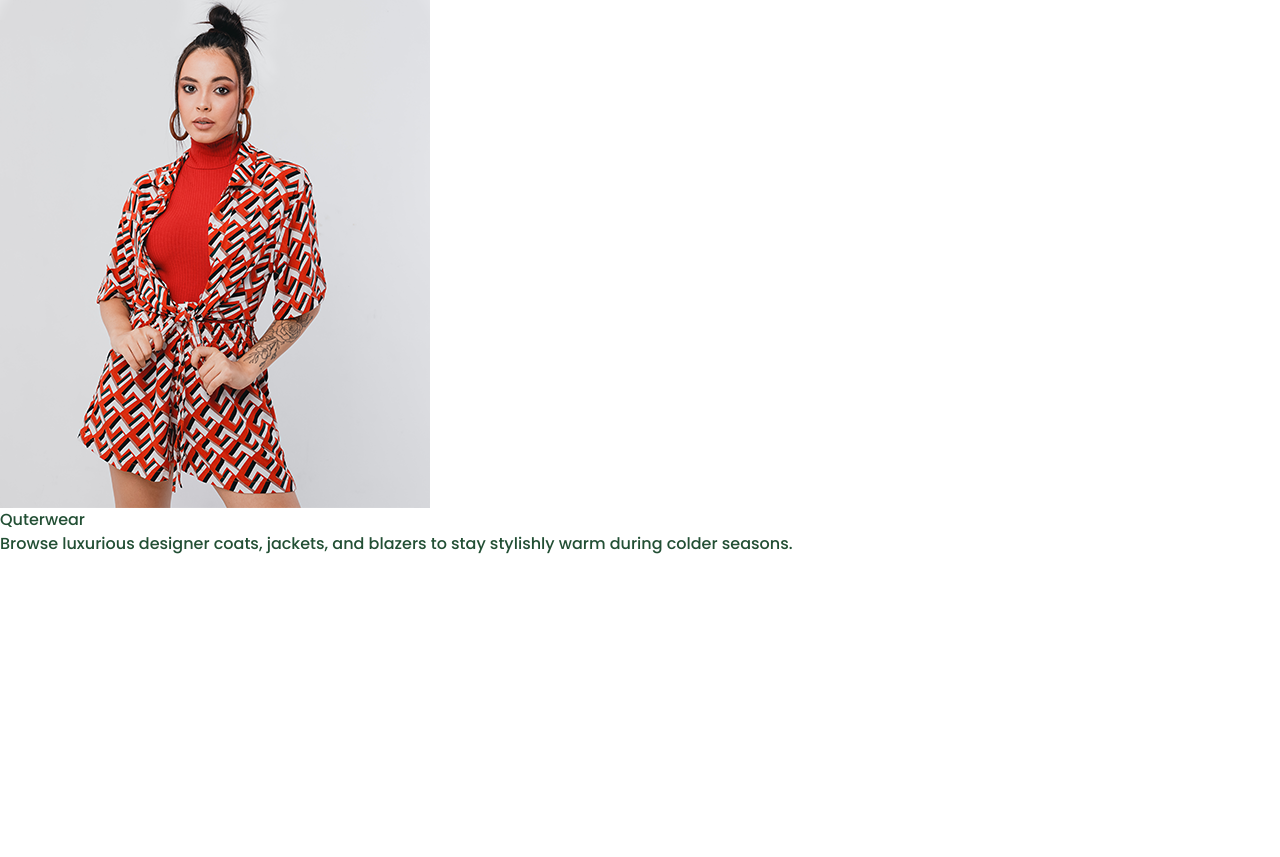
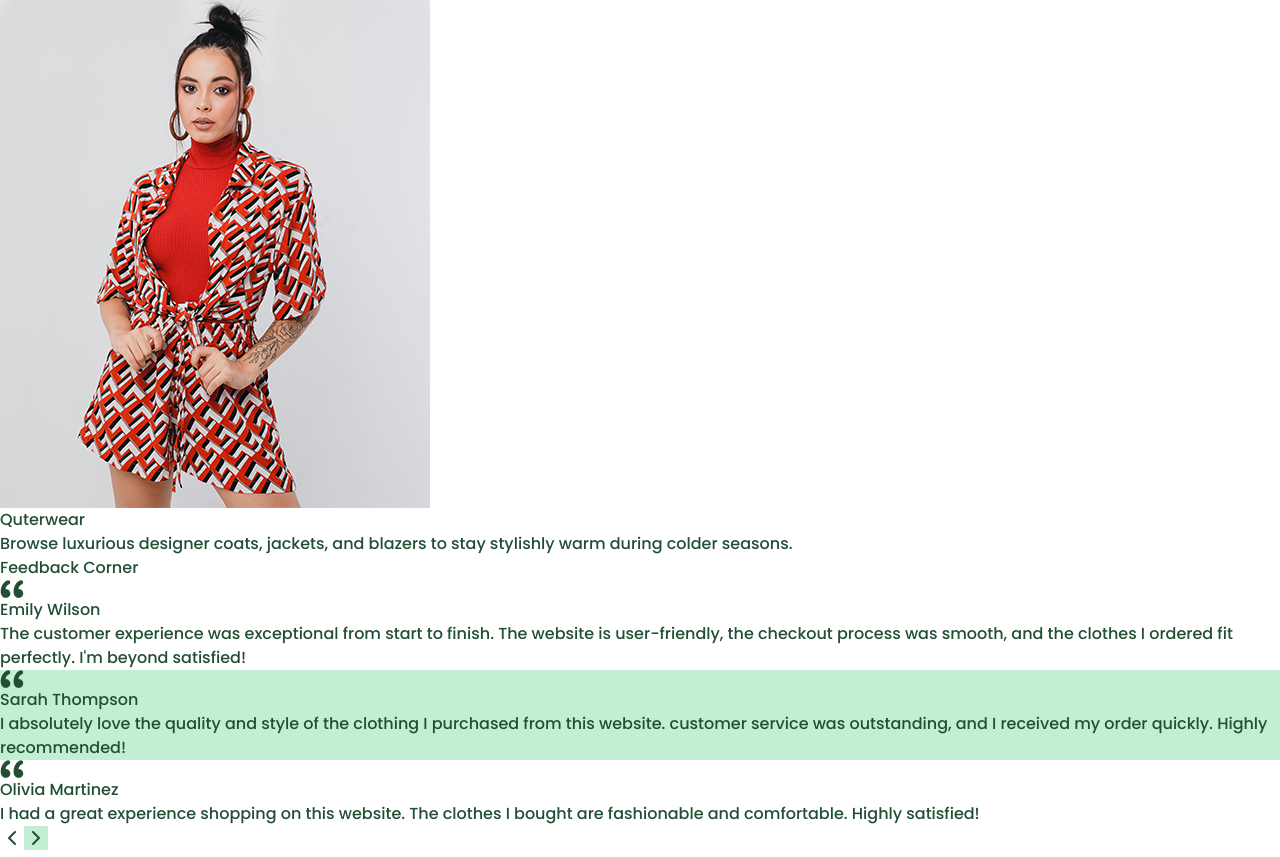
Before and after one commit to KalpitChandekar/Rivo-Fashion, a Next.js app: page / in a window 1280 px wide. Shown: the part 10027-10884 px from the top of the page. Before the commit the page ends 10583 px from the top, so only its background shows below. Built offline with nearby package versions, Linux system fonts and the light colour scheme.

Commit message:
create Feedback section

```diff
--- /dev/null
+++ b/Components/FeedbackCorner.js
@@ -0,0 +1,60 @@
+import { ChevronLeft, ChevronRight, MoveRight, Star } from "lucide-react";
+import Image from "next/image";
+
+const card = [
+  {
+    title: "Emily Wilson",
+    description:
+      "The customer experience was exceptional from start to finish. The website is user-friendly, the checkout process was smooth, and the clothes I ordered fit perfectly. I'm beyond satisfied!",
+  },
+  {
+    backgroundColor: "#C2EFD4",
+    title: "Sarah Thompson",
+    description:
+      "I absolutely love the quality and style of the clothing I purchased from this website. customer service was outstanding, and I received my order quickly. Highly recommended!",
+  },
+  {
+    title: "Olivia Martinez",
+    description:
+      "I had a great experience shopping on this website. The clothes I bought are fashionable and comfortable. Highly satisfied!",
+  },
+];
+
+const Card = ({ backgroundColor, title, description }) => {
+  return (
+    <div
+      className="flex flex-col gap-6 p-6 shadow-lg"
+      style={{ backgroundColor }}
+    >
+      <Image src="/inverted.png" alt="inverted" width={24} height={18} />
+      <h1 className="font-semibold text-2xl">{title}</h1>
+      <p className="text-sm font-normal">{description}</p>
+    </div>
+  );
+};
+
+const Feedback = () => {
+  return (
+    <div className="max-w-6xl mx-auto mb-20 mt-40 flex flex-col items-center gap-8">
+      <h1 className="text-5xl mb-8">Feedback Corner</h1>
+      <div className="grid grid-cols-3 gap-2">
+        {card.map(({ backgroundColor, title, description }) => (
+          <Card
+            backgroundColor={backgroundColor}
+            title={title}
+            description={description}
+          />
+        ))}
+      </div>
+      <div className="flex gap-8 justify-center ">
+        <button className="shadow-xl">
+          <ChevronLeft />
+        </button>
+        <button className="bg-primary">
+          <ChevronRight />
+        </button>
+      </div>
+    </div>
+  );
+};
+export default Feedback;
--- a/app/page.js
+++ b/app/page.js
@@ -1,5 +1,6 @@
 import BestSales from "@/Components/BestSales";
 import DesignCloths from "@/Components/DesignClothes";
+import Feedback from "@/Components/FeedbackCorner";
 import Hero from "@/Components/Hero";
 import Navbar from "@/Components/Navbar";
 import Offer from "@/Components/Offer";
@@ -16,6 +17,7 @@ const page = () => {
       <OurProducts />
       <Offer />
       <DesignCloths />
+      <Feedback />
     </div>
   );
 };
```
Also changed, not shown: public/inverted.png (added).
